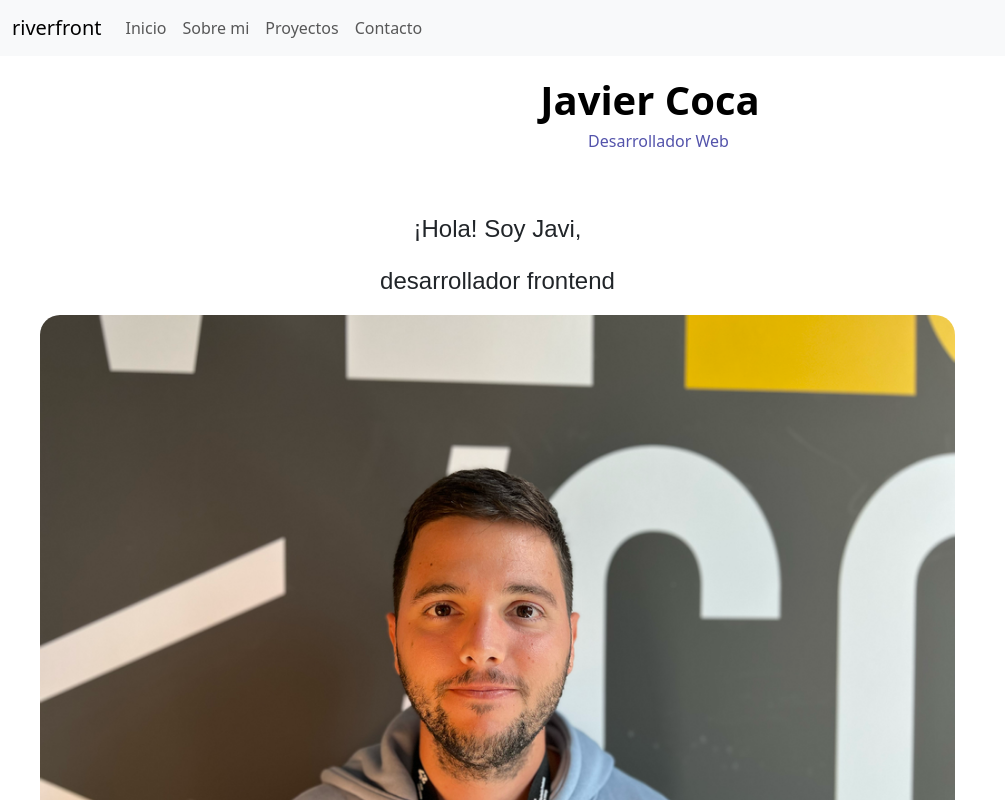
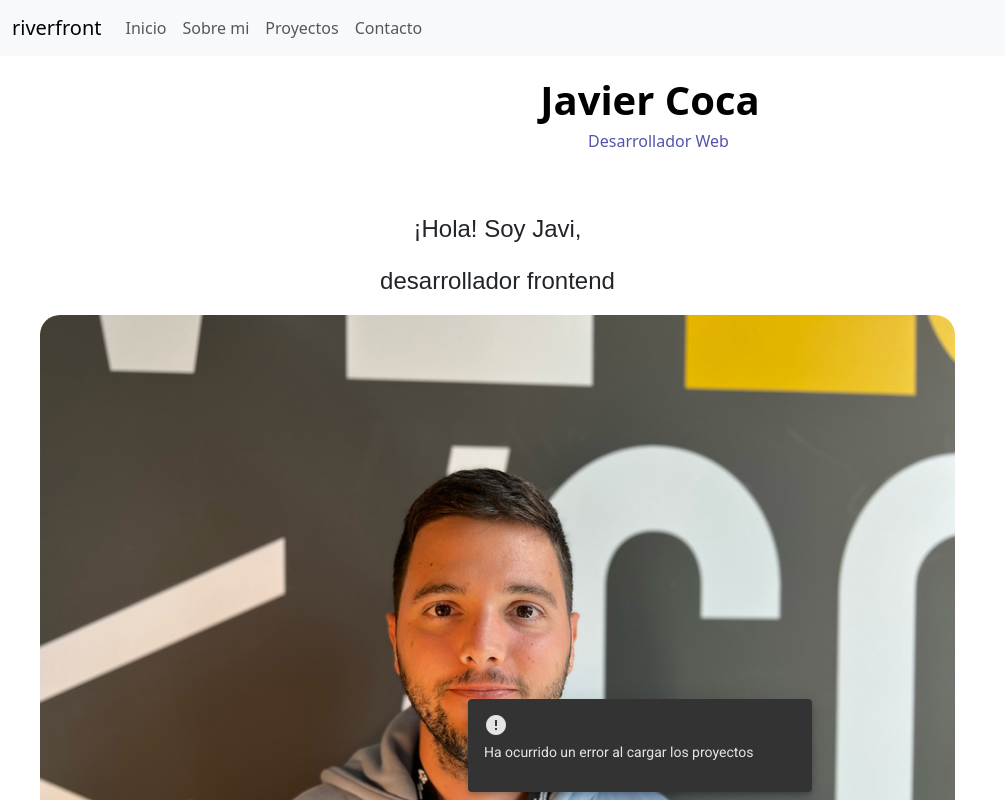
Before and after one commit to JavierCoca95/JavierCoca95.github.io, an Angular app: page / in a window 1280 px wide. Shown: the top 800 px of the page, without its empty margins (0-1005 px from the left). Built offline with nearby package versions, Linux system fonts and the light colour scheme; a web font is replaced by a local one.

Commit message:
arreglado el favicon y gestion de errores con snackbar

```diff
--- a/src/app/components/home/home.component.ts
+++ b/src/app/components/home/home.component.ts
@@ -36,7 +36,4 @@ export class HomeComponent {
       }
   })
   }
-
-
-
 }
--- a/src/app/components/projects/projects.component.html
+++ b/src/app/components/projects/projects.component.html
@@ -24,3 +24,11 @@
 		  </mat-card>
 
 	</li>
+
+
+	<ng-template #errorsnack>
+		<div class="error-snack">
+			<mat-icon>error</mat-icon>
+			<p>Ha ocurrido un error al cargar los proyectos</p>
+		</div>
+	</ng-template>
--- a/src/app/components/projects/projects.component.ts
+++ b/src/app/components/projects/projects.component.ts
@@ -2,17 +2,23 @@ import { Component } from '@angular/core';
 import { Project } from 'src/app/models/project.model';
 import { AppService } from 'src/app/services/appservice.service';
 import { Subscription} from 'rxjs';
+import { MatSnackBar} from '@angular/material/snack-bar';
+import { ViewChild, TemplateRef } from '@angular/core';
+
+
+
 @Component({
   selector: 'app-projects',
   templateUrl: './projects.component.html',
   styleUrls: ['./projects.component.css']
 })
 export class ProjectsComponent {
+  @ViewChild('errorsnack') customSnackBarTemplate! : TemplateRef<any>;
 
   projects: Project[] = [];
   projectSub : Subscription = new Subscription();
 
-  constructor(private appService: AppService) { }
+  constructor(private appService: AppService, private _snack: MatSnackBar) { }
 
   ngOnDestroy(): void {
     this.projectSub?.unsubscribe();
@@ -23,14 +29,18 @@ export class ProjectsComponent {
     this.projectSub = this.appService.getProjects().subscribe({
       next: (res: Project[]) => {
         this.projects = res;
+        this._snack.openFromTemplate(this.customSnackBarTemplate);
       },
       error: (error: any) => {
-        console.error('Error occurred:', error);
+        this._snack.open('error', 'close');
+      console.error('Error occurred:', error);
+
       },
       complete: () => {
         console.log('Observable completed');
       }
     });
+
+
   }
-
-}
+  }
--- a/src/app/services/appservice.service.ts
+++ b/src/app/services/appservice.service.ts
@@ -1,8 +1,9 @@
 import { Injectable } from '@angular/core';
-import { HttpClient } from '@angular/common/http';
-import { Observable} from 'rxjs';
+import { HttpClient, HttpResponse } from '@angular/common/http';
+import { Observable, throwError, of} from 'rxjs';
 import { Project } from '../models/project.model';
 import { Link } from '../models/link.model';
+import { catchError } from 'rxjs';
 
 @Injectable({
   providedIn: 'root'
@@ -15,7 +16,9 @@ export class AppService {
     return this.http.get<Link[]>(`assets/mocks/links.mock.json?v=` + Date.now())
   }
 
-  getProjects() : Observable<Project[]>  {
+  getProjects() : Observable<any> {
+    //const error = new HttpResponse({ status: 500})
+    //return of(error) as any;
     return this.http.get<Project[]>(`assets/mocks/projects.json?v=` + Date.now());
   }
 }
```
Also changed, not shown: src/app/app.module.ts (+9 -1 lines), src/assets/images/favicon.png (renamed from src/assets/images/favcicon.png).
